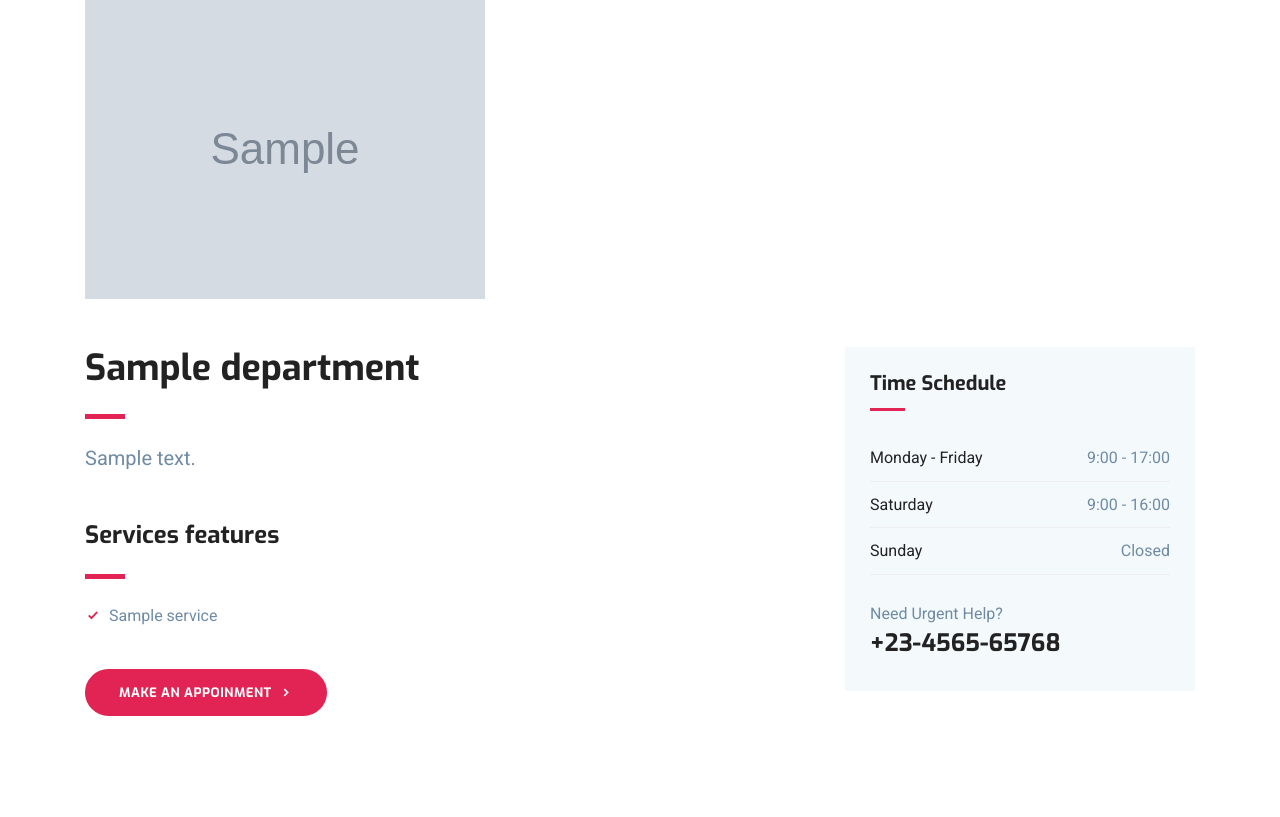
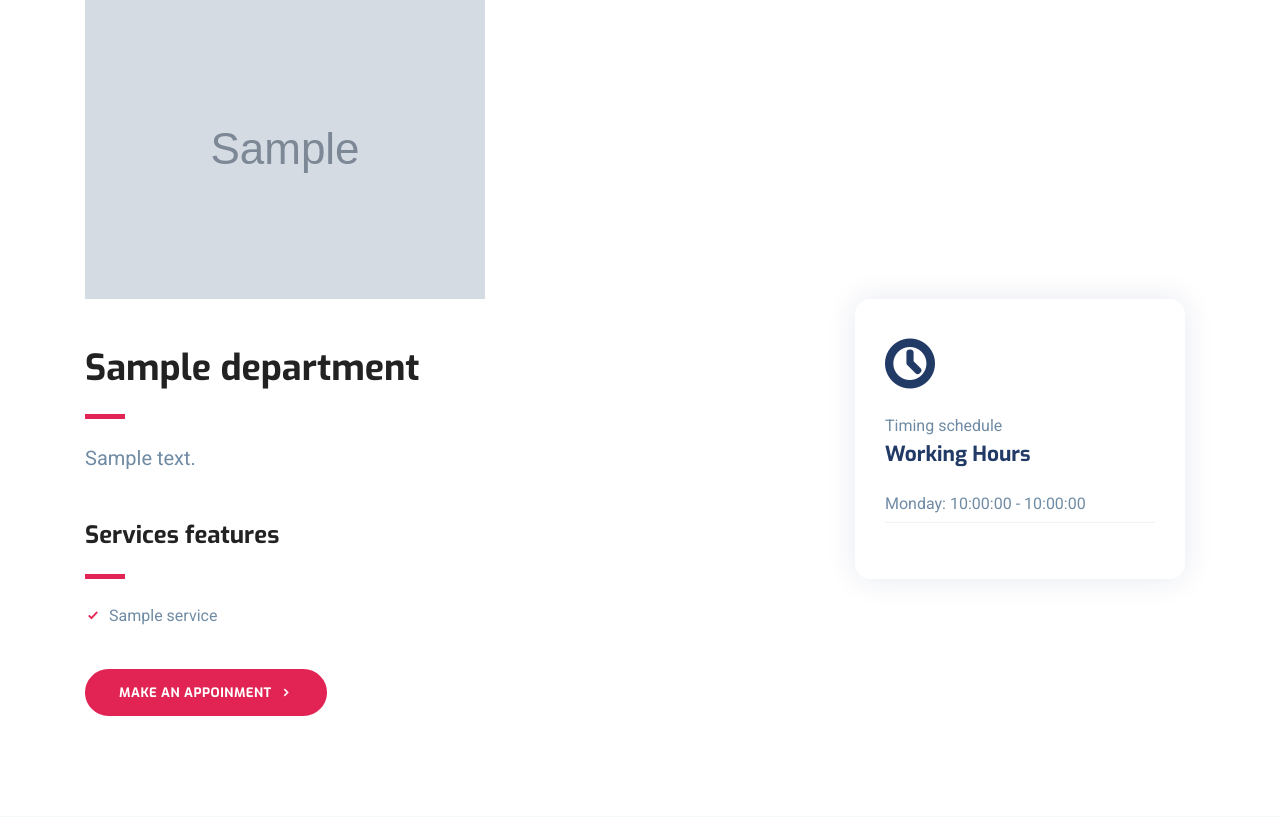
Before and after one commit to gotwmoon/dj-clinic-backend, a Django app: page /department/1/ in a window 1280 px wide. Shown: the part 576-1393 px from the top of the page. Run offline with Django 3.2, Linux system fonts and the light colour scheme; tables that the repository leaves empty hold one stand-in row (values such as "Sample post"); grey boxes marked "Sample" are stand-in pictures; parts of the project's set-up code (start-up, migrations or seed data) failed here and were passed over; some libraries are stand-ins or nearby versions.

Commit message:
added time schedule

```diff
--- a/website/admin.py
+++ b/website/admin.py
@@ -1,5 +1,6 @@
 from django.contrib import admin
-from .models import Department, Service
+from .models import Department, Service, TimeSchedule
 
 admin.site.register(Department)
 admin.site.register(Service)
+admin.site.register(TimeSchedule)
--- a/website/models.py
+++ b/website/models.py
@@ -23,3 +23,28 @@ class Service(models.Model):
 
     def __str__(self):
         return self.name
+
+
+
+
+WEEKDAYS = [
+  (1, ("Monday")),
+  (2, ("Tuesday")),
+  (3, ("Wednesday")),
+  (4, ("Thursday")),
+  (5, ("Friday")),
+  (6, ("Saturday")),
+  (7, ("Sunday")),
+]
+
+class TimeSchedule(models.Model):
+    weekday = models.IntegerField(choices=WEEKDAYS)
+    from_hour = models.TimeField()
+    to_hour = models.TimeField()
+
+    class Meta:
+        ordering = ('weekday', 'from_hour')
+        unique_together = ('weekday', 'from_hour', 'to_hour')
+
+    def __str__(self):
+        return "{}:  {} - {}".format(self.get_weekday_display(), self.from_hour, self.to_hour)
--- a/website/templates/website/department-single.html
+++ b/website/templates/website/department-single.html
@@ -55,29 +55,11 @@
               </div>
 
               <div class="col-lg-4">
-                  <div class="sidebar-widget schedule-widget mt-5">
-                      <h5 class="mb-4">Time Schedule</h5>
 
-                      <ul class="list-unstyled">
-                        <li class="d-flex justify-content-between align-items-center">
-                          <a href="#">Monday - Friday</a>
-                          <span>9:00 - 17:00</span>
-                        </li>
-                        <li class="d-flex justify-content-between align-items-center">
-                          <a href="#">Saturday</a>
-                          <span>9:00 - 16:00</span>
-                        </li>
-                        <li class="d-flex justify-content-between align-items-center">
-                          <a href="#">Sunday</a>
-                          <span>Closed</span>
-                        </li>
-                      </ul>
 
-                      <div class="sidebar-contatct-info mt-4">
-                          <p class="mb-0">Need Urgent Help?</p>
-                          <h3>+23-4565-65768</h3>
-                      </div>
-                  </div>
+            {% include 'website/time_schedule.html' %}
+
+
               </div>
           </div>
       </div>
--- a/website/templates/website/department.html
+++ b/website/templates/website/department.html
@@ -45,12 +45,12 @@
                       <img src="{{department.image.url}}" alt="" class="img-fluid w-100">
                       <div class="content">
                           <h4 class="mt-4 mb-2 title-color">{{department.title}}</h4>
-                          <p class="mb-4">{{department.description}}</p>
+                          <p class="mb-4">{{department.description|truncatechars:80}}</p>
                           <a href="{% url 'department-single' department.id %}" class="read-more">Learn More  <i class="icofont-simple-right ml-2"></i></a>
                       </div>
                   </div>
+                </div>
                   {% endfor %}
-              </div>
 
           </div>
       </div>
--- /dev/null
+++ b/website/templates/website/time_schedule.html
@@ -0,0 +1,13 @@
+
+<div class="feature-item mb-5 mb-lg-0">
+    <div class="feature-icon mb-4">
+        <i class="icofont-ui-clock"></i>
+    </div>
+    <span>Timing schedule</span>
+    <h4 class="mb-3">Working Hours</h4>
+    <ul class="w-hours list-unstyled">
+        {% for day in time_schedule %}
+        <li class="d-flex justify-content-between"><span>{{day}}</span></li>
+        {% endfor %}
+    </ul>
+</div>
--- a/website/views.py
+++ b/website/views.py
@@ -1,8 +1,12 @@
 from django.shortcuts import render, get_object_or_404
-from .models import Department, Service
+from .models import Department, Service, TimeSchedule
+
 
 def index_view(request):
-    return render(request, 'website/index.html')
+
+    time_schedule = TimeSchedule.objects.all()
+    context = {'time_schedule':time_schedule}
+    return render(request, 'website/index.html', context)
 
 def about_view(request):
     return render(request, 'website/about.html')
@@ -17,7 +21,11 @@ def department_view(request):
     return render(request, 'website/department.html', context)
 
 def department_single_view(request, pid):
+
     department = get_object_or_404(Department, id=pid)
     services = department.service_set.all()
-    context = {'department': department, 'services':services}
+
+    time_schedule = TimeSchedule.objects.all()
+
+    context = {'department': department, 'services':services, 'time_schedule':time_schedule}
     return render(request, 'website/department-single.html', context)
```
Also changed, not shown: website/templates/website/index.html (+4 -12 lines), media/department/service-1.jpg (added), website/migrations/0004_timeschedule.py (added).
